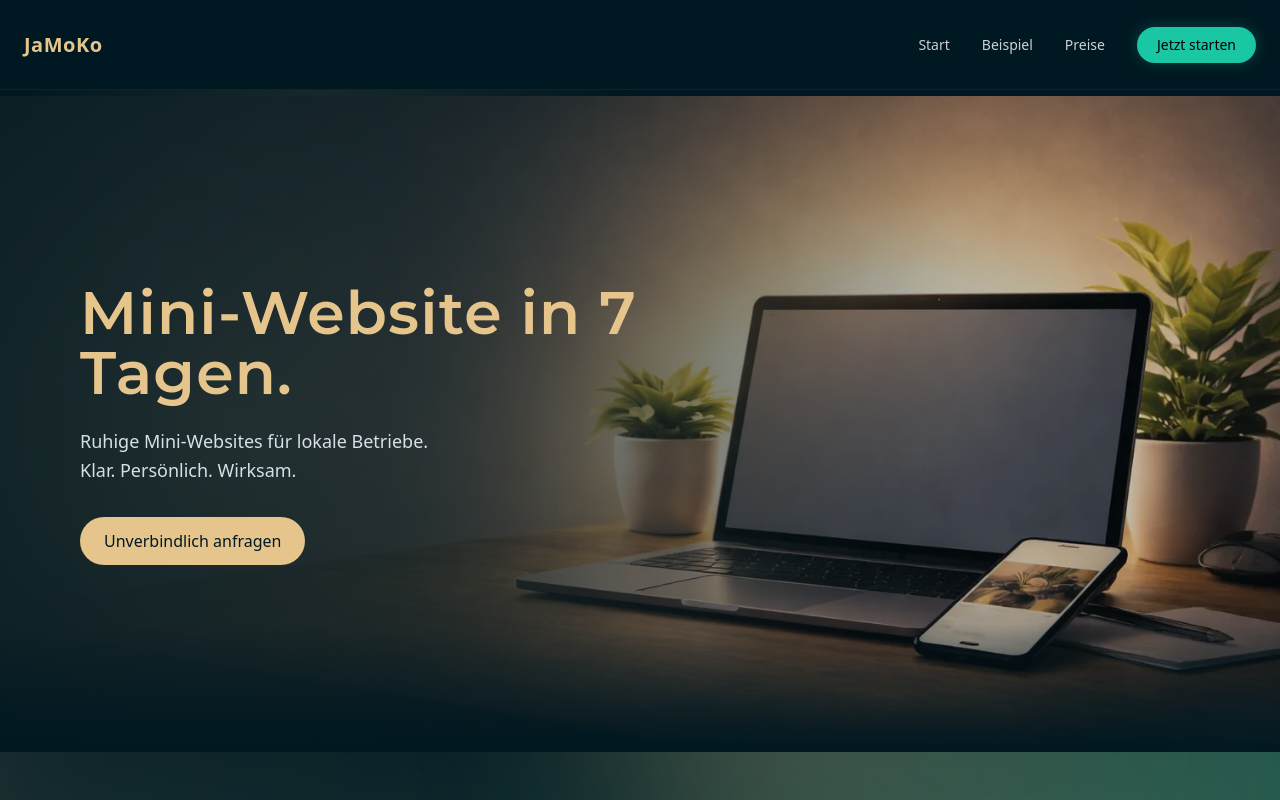
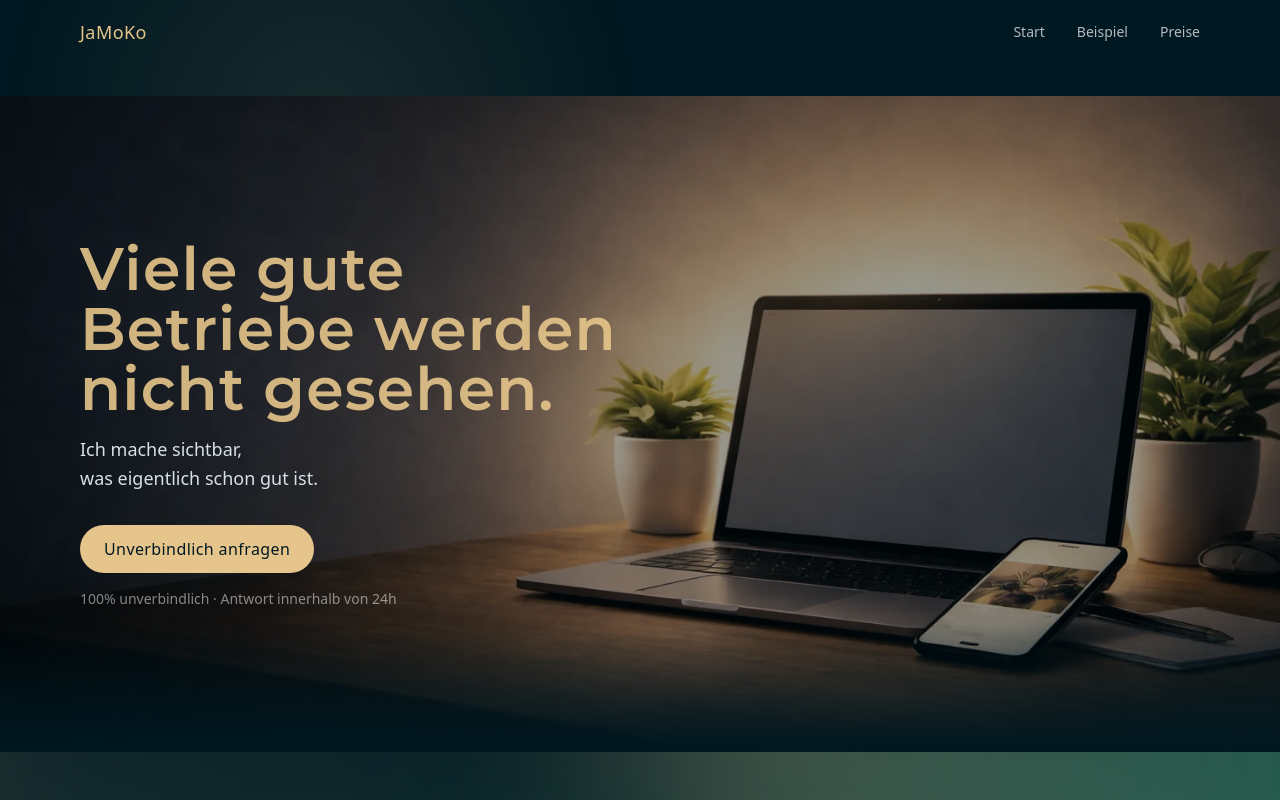
Before and after one commit to Jamoko112026/Jamoko-v1, a React (Vite) app: page /minisite in a window 1280 px wide. Shown: the top 800 px of the page. Built offline with nearby package versions, Linux system fonts and the light colour scheme.

Commit message:
Hero + Conversion + Header final

```diff
--- a/src/components/Header.tsx
+++ b/src/components/Header.tsx
@@ -7,12 +7,12 @@ export default function Header() {
   const [scrolled, setScrolled] = useState(false);
   const location = useLocation();
 
-  // SLB komplett ausblenden
   if (location.pathname.startsWith("/slb")) return null;
 
-  // Scroll Status
   useEffect(() => {
-    const onScroll = () => setScrolled(window.scrollY > 10);
+    const onScroll = () => {
+      setScrolled(window.scrollY > 20);
+    };
     window.addEventListener("scroll", onScroll);
     return () => window.removeEventListener("scroll", onScroll);
   }, []);
@@ -20,69 +20,57 @@ export default function Header() {
   return (
     <header
       className={`
-        fixed top-0 left-0 w-full z-50 h-[90px]
-        transition-all duration-300 border-b border-white/5
+        fixed top-0 left-0 w-full z-50
+        transition-all duration-300 ease-out
         ${
           scrolled
-            ? "bg-[#001821]/85 backdrop-blur-xl shadow-[0_10px_30px_rgba(0,0,0,0.45)]"
-            : "bg-[#001821]"
+            ? "bg-[#001821]/85 backdrop-blur-md border-b border-white/10 shadow-[0_8px_30px_rgba(0,0,0,0.25)]"
+            : "bg-transparent"
         }
       `}
     >
-      <div className="max-w-7xl mx-auto h-full px-6 flex items-center justify-between relative">
+      <div className="max-w-7xl mx-auto px-6 md:px-12 lg:px-20 h-16 flex items-center justify-between relative">
 
         {/* LOGO */}
         <Link
           to="/"
-          className="text-jamoko-gold text-xl font-semibold tracking-wide transition hover:opacity-80"
+          className="text-[#E5C58B] text-lg font-medium tracking-wide transition hover:opacity-80"
         >
           JaMoKo
         </Link>
 
         {/* DESKTOP NAV */}
-        <nav className="hidden md:flex items-center gap-8 text-white/80 text-sm">
+        <nav className="hidden md:flex items-center gap-8 text-white/70 text-sm">
 
-          <Link to="/" className="hover:text-jamoko-teal transition duration-300">
+          <Link to="/" className="hover:text-[#1AC7A4] transition duration-300">
             Start
           </Link>
 
-          <Link to="/minisite" className="hover:text-jamoko-teal transition duration-300">
+          <Link to="/minisite" className="hover:text-[#1AC7A4] transition duration-300">
             Beispiel
           </Link>
 
-          <Link to="/pricing" className="hover:text-jamoko-teal transition duration-300">
+          <Link to="/pricing" className="hover:text-[#1AC7A4] transition duration-300">
             Preise
-          </Link>
-
-          <Link
-            to="/kontakt"
-            className="
-              px-5 py-2 rounded-full
-              bg-jamoko-teal text-black font-medium
-              hover:bg-jamoko-gold
-              transition duration-300
-              shadow-[0_0_15px_rgba(26,199,164,0.25)]
-              hover:shadow-[0_0_25px_rgba(229,197,139,0.35)]
-            "
-          >
-            Jetzt starten
           </Link>
 
         </nav>
 
-        {/* STICKY CTA (nur beim Scroll) */}
+        {/* CTA Desktop (erscheint erst beim Scroll) */}
         {scrolled && (
-          <div className="hidden md:block absolute right-6 top-1/2 -translate-y-1/2">
+          <div className="hidden md:block">
             <Link
               to="/kontakt"
               className="
-                px-4 py-1.5 text-sm rounded-full
-                bg-jamoko-gold text-[#001821]
-                shadow-[0_0_20px_rgba(229,197,139,0.35)]
-                hover:opacity-90 transition
+                px-5 py-2 rounded-full
+                bg-[#E5C58B] text-[#001821]
+                text-sm font-medium tracking-wide
+                shadow-[0_0_18px_rgba(229,197,139,0.25)]
+                hover:opacity-90
+                transition duration-300
               "
             >
-              Kontakt
+              Anfragen
             </Link>
           </div>
         )}
@@ -90,23 +78,22 @@ export default function Header() {
         {/* MOBILE BUTTON */}
         <button
           onClick={() => setOpen(!open)}
-          className="md:hidden text-jamoko-teal p-2"
+          className="md:hidden text-[#1AC7A4] p-2"
         >
-          {open ? <X size={26} /> : <Menu size={26} />}
+          {open ? <X size={24} /> : <Menu size={24} />}
         </button>
 
       </div>
 
       {/* MOBILE MENU */}
       {open && (
-        <div className="md:hidden bg-[#001821]/95 backdrop-blur-xl">
+        <div className="md:hidden bg-[#001821]/95 backdrop-blur-xl border-t border-white/10">
           <div className="flex flex-col px-6 py-6 space-y-5 text-white/80 text-base">
 
-            {/* CTA zuerst */}
             <Link
               to="/kontakt"
               onClick={() => setOpen(false)}
-              className="bg-jamoko-teal text-black px-4 py-2 rounded-full text-center font-medium"
+              className="bg-[#E5C58B] text-[#001821] px-4 py-2 rounded-full text-center font-medium"
             >
               Jetzt starten
             </Link>
--- a/src/components/StickyMobileCTA.tsx
+++ b/src/components/StickyMobileCTA.tsx
@@ -1,18 +1,46 @@
 import { Link } from "react-router-dom";
-import { useEffect, useState } from "react";
+import { useEffect, useState, useRef } from "react";
 
 export default function StickyMobileCTA() {
-  const [visible, setVisible] = useState(true);
-  let lastScrollY = window.scrollY;
+  const [visible, setVisible] = useState(false);
+  const lastScrollY = useRef(0);
+  const heroVisible = useRef(true);
 
   useEffect(() => {
+    const hero = document.getElementById("hero");
+
+    if (!hero) return;
+
+    const observer = new IntersectionObserver(
+      ([entry]) => {
+        heroVisible.current = entry.isIntersecting;
+        if (entry.isIntersecting) {
+          setVisible(false); // im Hero → kein CTA
+        }
+      },
+      { threshold: 0.4 }
+    );
+
+    observer.observe(hero);
+
+    return () => observer.disconnect();
+  }, []);
+
+  useEffect(() => {
+    lastScrollY.current = window.scrollY;
+
     const onScroll = () => {
-      if (window.scrollY < lastScrollY) {
-        setVisible(true);
-      } else {
-        setVisible(false);
+      const currentScroll = window.scrollY;
+
+      if (!heroVisible.current) {
+        if (currentScroll < lastScrollY.current) {
+          setVisible(true); // hochscrollen → zeigen
+        } else if (currentScroll > lastScrollY.current + 5) {
+          setVisible(false); // runter → verstecken
+        }
       }
-      lastScrollY = window.scrollY;
+
+      lastScrollY.current = currentScroll;
     };
 
     window.addEventListener("scroll", onScroll);
@@ -35,13 +63,12 @@ export default function StickyMobileCTA() {
           to="/kontakt"
           className="
             w-full text-center
-            bg-jamoko-gold text-[#001821]
-            font-medium
+            bg-[#E5C58B] text-[#001821]
+            font-medium tracking-wide
             py-3 rounded-xl
             shadow-[0_0_18px_rgba(229,197,139,0.35)]
-            hover:shadow-[0_0_28px_rgba(229,197,139,0.55)]
             transition-all duration-300 ease-out
-            animate-pulse-subtle
+            active:scale-[0.98]
           "
         >
           Unverbindlich anfragen
--- a/src/sections/services/MiniSite/MiniSiteHero.tsx
+++ b/src/sections/services/MiniSite/MiniSiteHero.tsx
@@ -1,51 +1,81 @@
 import heroImage from "@/assets/jamoko/hero/hero-minisite.webp";
 
 export default function MiniSiteHero() {
+  const handleScroll = () => {
+    document.getElementById("kontakt")?.scrollIntoView({
+      behavior: "smooth",
+    });
+  };
+
   return (
-    <section className="relative min-h-[82vh] overflow-hidden flex items-center">
+    <section
+      id="hero"
+      className="relative min-h-[82vh] flex items-center overflow-hidden"
+    >
 
-      {/* Bild (ruhig, ohne Animation) */}
+      {/* Background */}
       <img
         src={heroImage}
         alt="JaMoKo MiniSite"
         loading="eager"
         decoding="async"
-        className="absolute inset-0 w-full h-full object-cover scale-[1.02]"
+        className="absolute inset-0 w-full h-full object-cover scale-[1.02]
+                   brightness-[0.78] contrast-[1.06] saturate-[0.9]"
       />
 
-      {/* Fokus-Verlauf von links */}
-      <div className="absolute inset-0 bg-[linear-gradient(to_right,rgba(0,24,33,0.92)_0%,rgba(0,24,33,0.75)_30%,rgba(0,24,33,0.4)_55%,rgba(0,24,33,0.1)_75%,rgba(0,24,33,0)_100%)]" />
+      {/* Focus Gradient */}
+      <div className="absolute inset-0 bg-[linear-gradient(to_right,
+        rgba(0,24,33,0.92)_0%,
+        rgba(0,24,33,0.82)_28%,
+        rgba(0,24,33,0.55)_52%,
+        rgba(0,24,33,0.2)_72%,
+        rgba(0,24,33,0)_100%)]"
+      />
 
-      {/* subtiler Gold-Akzent */}
-      <div className="absolute inset-0 bg-[radial-gradient(circle_at_18%_50%,rgba(229,197,139,0.14),transparent_60%)]" />
+      {/* Gold Glow (ruhiger gesetzt) */}
+      <div className="absolute inset-0 bg-[radial-gradient(circle_at_18%_38%,
+        rgba(229,197,139,0.14),
+        transparent_60%)]"
+      />
 
-      {/* leichter globaler Dark Layer */}
-      <div className="absolute inset-0 bg-[#001821]/20" />
+      {/* Soft global overlay */}
+      <div className="absolute inset-0 bg-[#001821]/25" />
 
-      {/* sanfter Übergang nach unten */}
-      <div className="absolute bottom-0 left-0 w-full h-32 bg-gradient-to-b from-transparent to-[#001821]" />
+      {/* Bottom fade */}
+      <div className="absolute bottom-0 left-0 w-full h-32
+        bg-gradient-to-b from-transparent to-[#001821]"
+      />
 
       {/* Content */}
       <div className="relative z-10 w-full px-6 md:px-12 lg:px-20">
-
         <div className="max-w-xl">
 
-          <h1 className="text-4xl md:text-6xl font-light text-[#E5C58B] leading-tight">
-            Mini-Website in 7 Tagen.
+          <h1 className="text-4xl md:text-6xl font-light leading-[1.1] text-[#E5C58B]/90 mb-2">
+            Viele gute Betriebe werden nicht gesehen.
           </h1>
 
-          <p className="mt-6 text-lg text-[#D6E0E7] leading-relaxed">
-            Ruhige Mini-Websites für lokale Betriebe.<br />
-            Klar. Persönlich. Wirksam.
+          <p className="mt-4 text-lg leading-relaxed text-[#D6E0E7]">
+            Ich mache sichtbar,<br />
+            was eigentlich schon gut ist.
           </p>
 
-          <button className="mt-8 px-6 py-3 rounded-full
-            bg-[#E5C58B] text-[#001821]
-            font-medium
-            transition duration-300
-            hover:opacity-90">
+          {/* CTA */}
+          <button
+            onClick={handleScroll}
+            className="mt-8 px-6 py-3 rounded-full
+                       bg-[#E5C58B] text-[#001821]
+                       font-medium tracking-wide
+                       transition duration-300 ease-out
+                       hover:opacity-90
+                       hover:scale-[1.02]"
+          >
             Unverbindlich anfragen
           </button>
+
+          {/* Trust */}
+          <p className="mt-4 text-sm text-white/50">
+            100% unverbindlich · Antwort innerhalb von 24h
+          </p>
 
         </div>
       </div>
```
